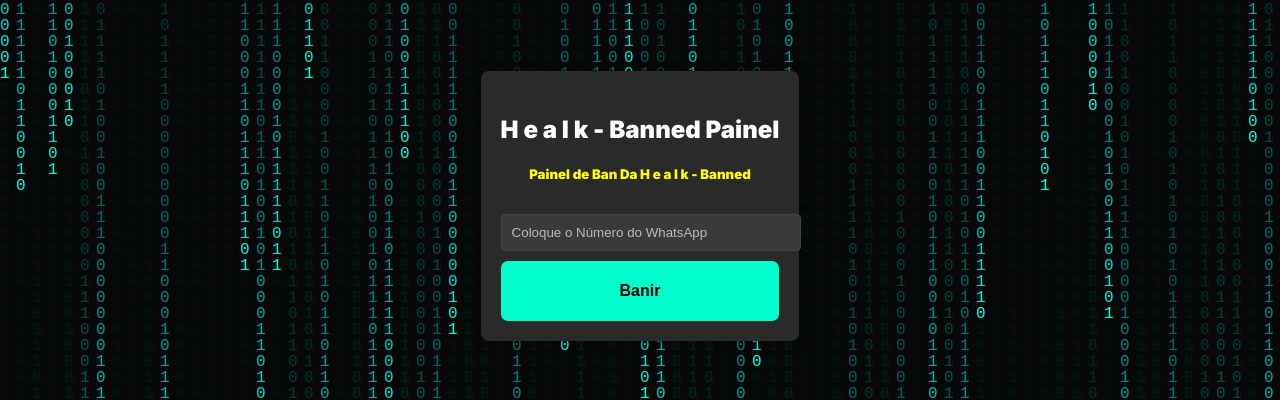
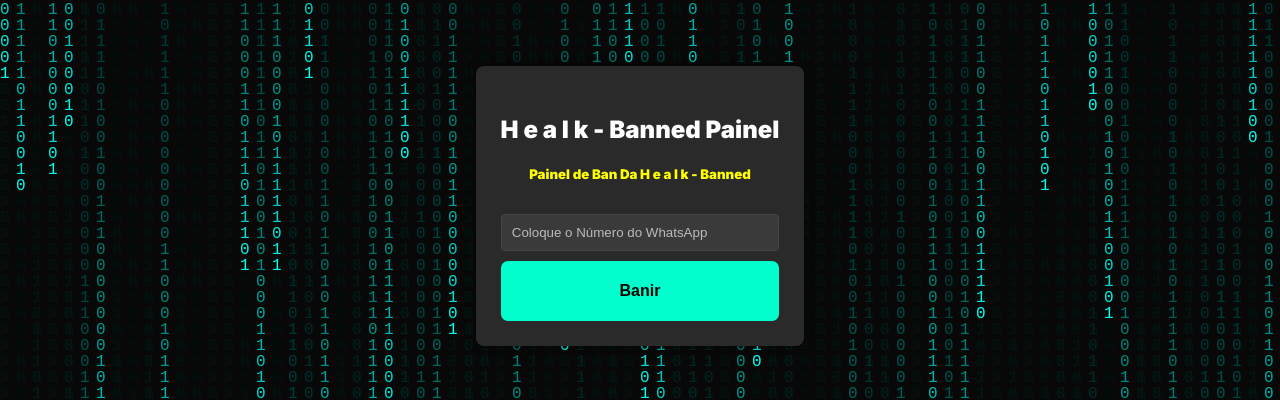
Before and after one commit to bravo08tpjp/painel-ban, a plain HTML site: page index.html in a window 1280 px wide. Shown: the part 194-594 px from the top of the page. Drawn offline with Linux system fonts and the light colour scheme.

Commit message:
Atualizar o index.html

```diff
--- a/index.html
+++ b/index.html
@@ -27,8 +27,8 @@
 
     .login-container {
         text-align: center;
-        max-width: 400px;
-        padding: 20px;
+        max-width: 500px;
+        padding: 25px;
         background-color: #2a2a2a;
         border-radius: 8px;
         box-shadow: 0 0 10px rgba(0, 0, 0, 0.5);
@@ -41,7 +41,7 @@
     }
 
     .login-input {
-      width: 100%;
+      width: 92%;
       padding: 10px;
       margin: 10px 0;
       border: 1px solid #444;
```
